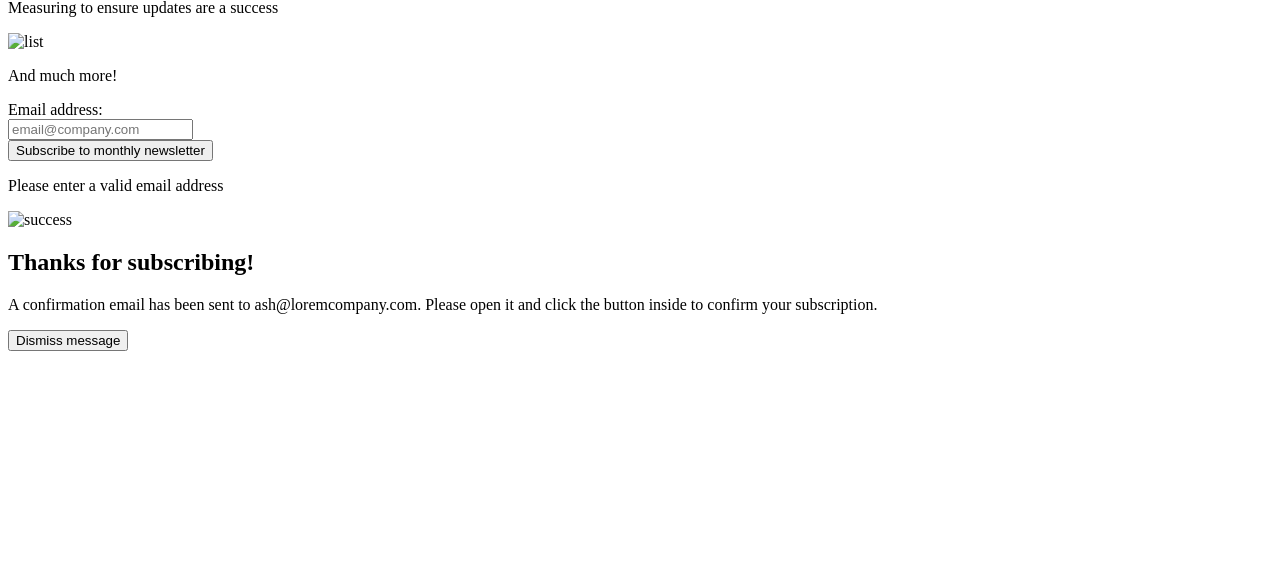
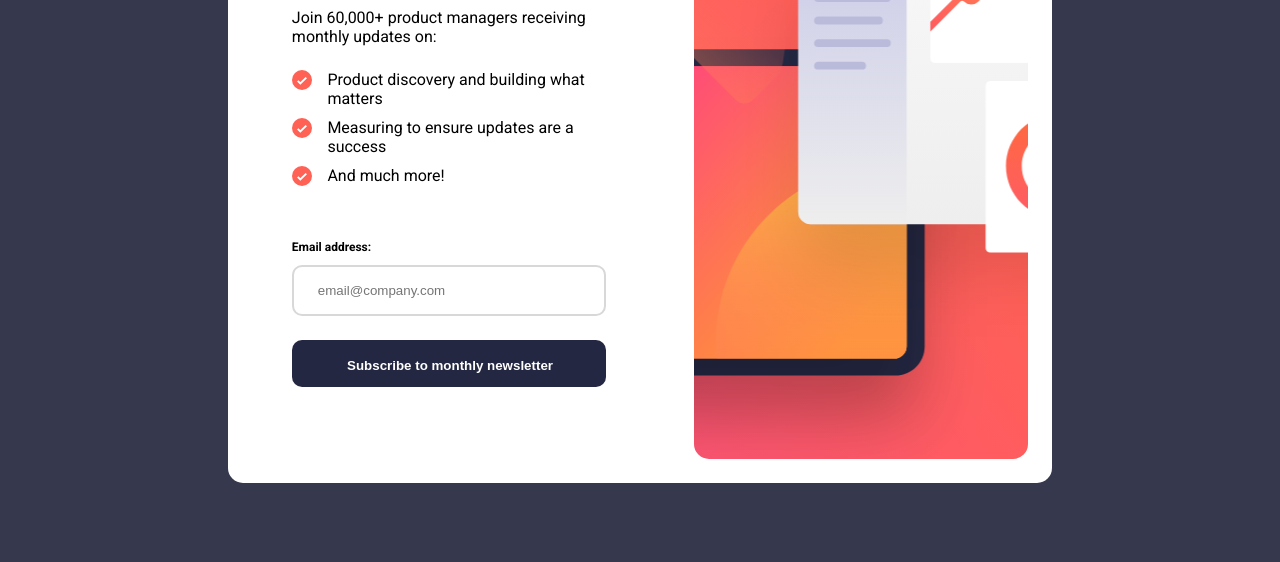
Before and after one commit to Hyuuga81/legendary-happiness, a plain HTML site: page index.html in a window 1280 px wide. Shown: the part 238-800 px from the top of the page. Drawn offline with Linux system fonts and the light colour scheme; the site is published under a folder, as on GitHub Pages, so addresses that start at the root find nothing.

Commit message:
Removed absolute links

```diff
--- a/index.html
+++ b/index.html
@@ -9,7 +9,7 @@
   <link rel="icon" type="image/png" sizes="32x32" href="./assets/images/favicon-32x32.png">
 
   <title>Frontend Mentor | Newsletter sign-up form with success message</title>
-  <link rel="stylesheet" href="/css/styles.css">
+  <link rel="stylesheet" href="css/styles.css">
 </head>
 
 <body>
@@ -23,15 +23,15 @@
           <h1>Stay updated!</h1>
           <p class="copy">Join 60,000+ product managers receiving monthly updates on:</p>
           <div class="list-item">
-            <img src="/img/icon-list.svg" alt="list">
+            <img src="img/icon-list.svg" alt="list">
             <p>Product discovery and building what matters</p>
           </div>
           <div class="list-item">
-            <img src="/img/icon-list.svg" alt="list">
+            <img src="img/icon-list.svg" alt="list">
             <p>Measuring to ensure updates are a success</p>
           </div>
           <div class="list-item">
-            <img src="/img/icon-list.svg" alt="list">
+            <img src="img/icon-list.svg" alt="list">
             <p>And much more!</p>
           </div>
         </div>
@@ -48,14 +48,14 @@
     </section>
   </main>
   <section class="success hide">
-    <img src="/img/icon-success.svg" alt="success">
+    <img src="img/icon-success.svg" alt="success">
     <h1>Thanks for subscribing!</h1>
     <p>A confirmation email has been sent to ash@loremcompany.com.
       Please open it and click the button inside to confirm your subscription.</p>
     <input class="dismiss" type="submit" value="Dismiss message">
   </section>
 
-  <script src="/js/script.js"></script>
+  <script src="js/script.js"></script>
 </body>
 
 </html>
```
